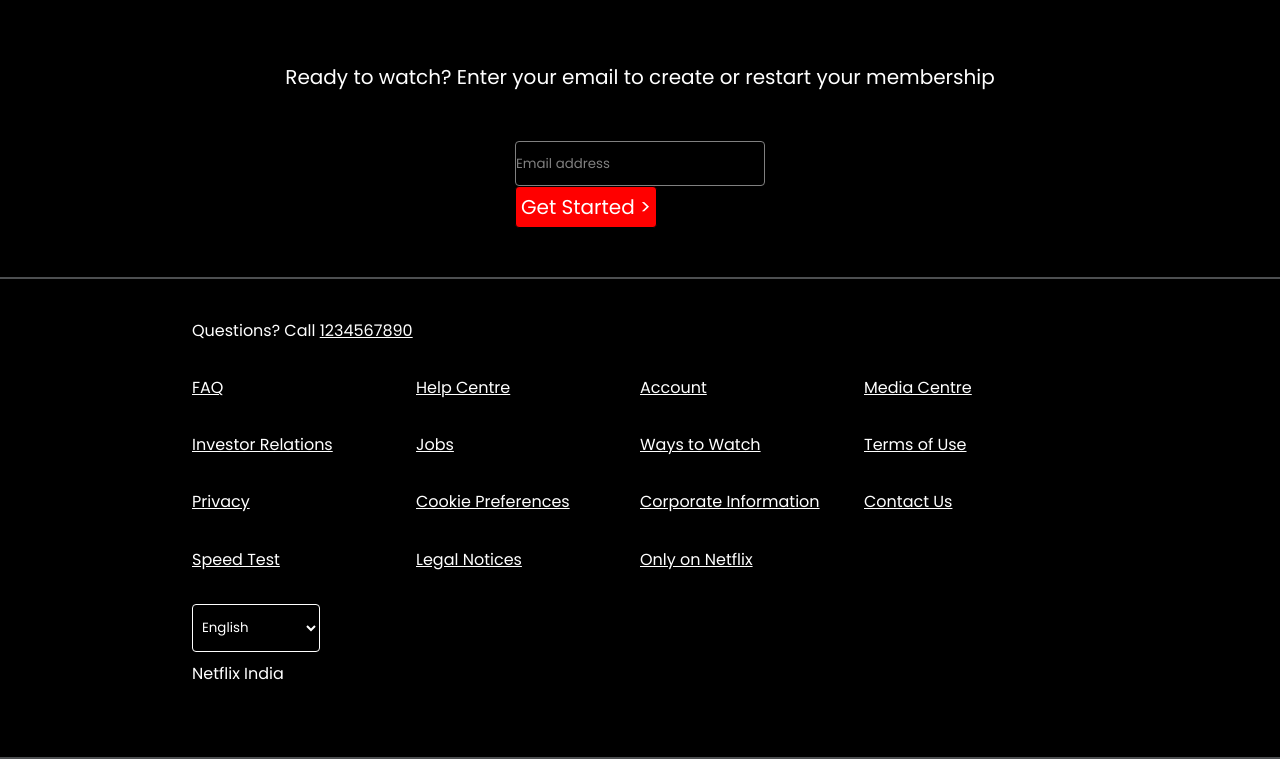
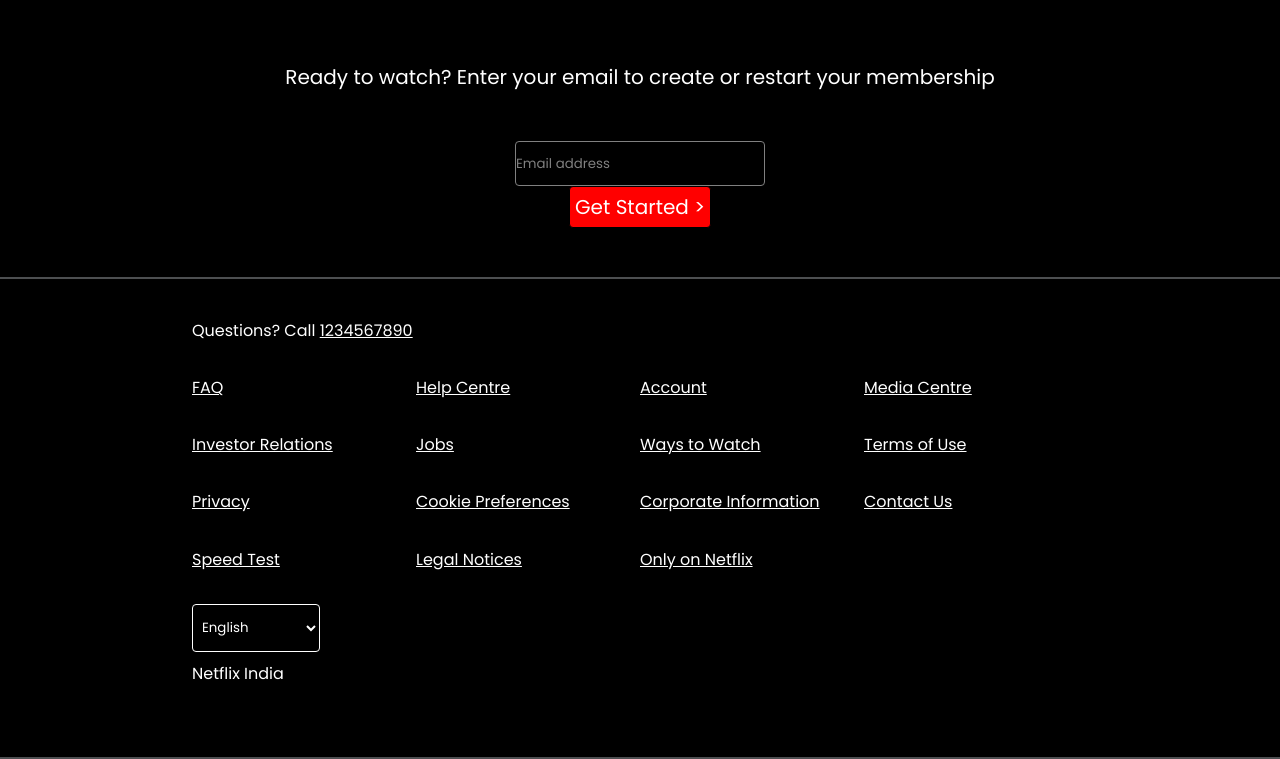
Before and after one commit to amiitsharma/NetflixClone, a plain HTML site: page Index.html in a window 1280 px wide. Shown: the part 4573-5332 px from the top of the page. Drawn offline with Linux system fonts and the light colour scheme.

Commit message:
correcting button alignment

```diff
--- a/Index.html
+++ b/Index.html
@@ -162,7 +162,7 @@
                             <div>
                         <input type="text" placeholder="Email address" class="email-input" />
                     </div>
-                    <div>
+                    <div id="faq-foot-form-btn-wrapper">
                         <input type="button" value="Get Started &gt;" class="signin-btn footer-form-btn">
                     </div>
                         </div>
--- a/style.css
+++ b/style.css
@@ -464,6 +464,10 @@
     border-radius: 4px;
     width: 80%;
 }
+#faq-foot-form-btn-wrapper{
+    display: flex;
+    justify-content: center;
+}
 /* for-phone-only */
 @media only screen and (max-width: 599px) {
     .hero-block .desc{
```
